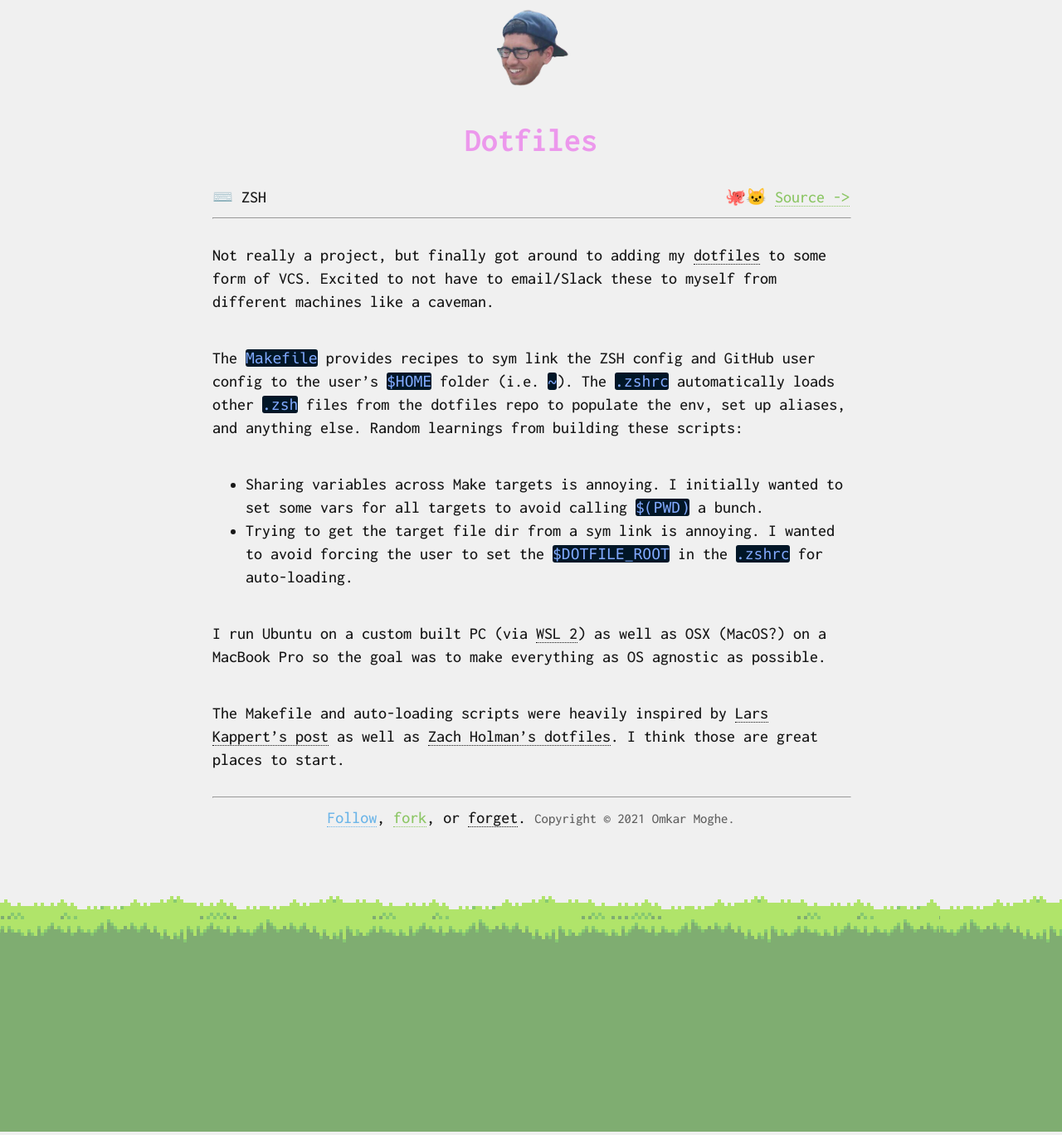
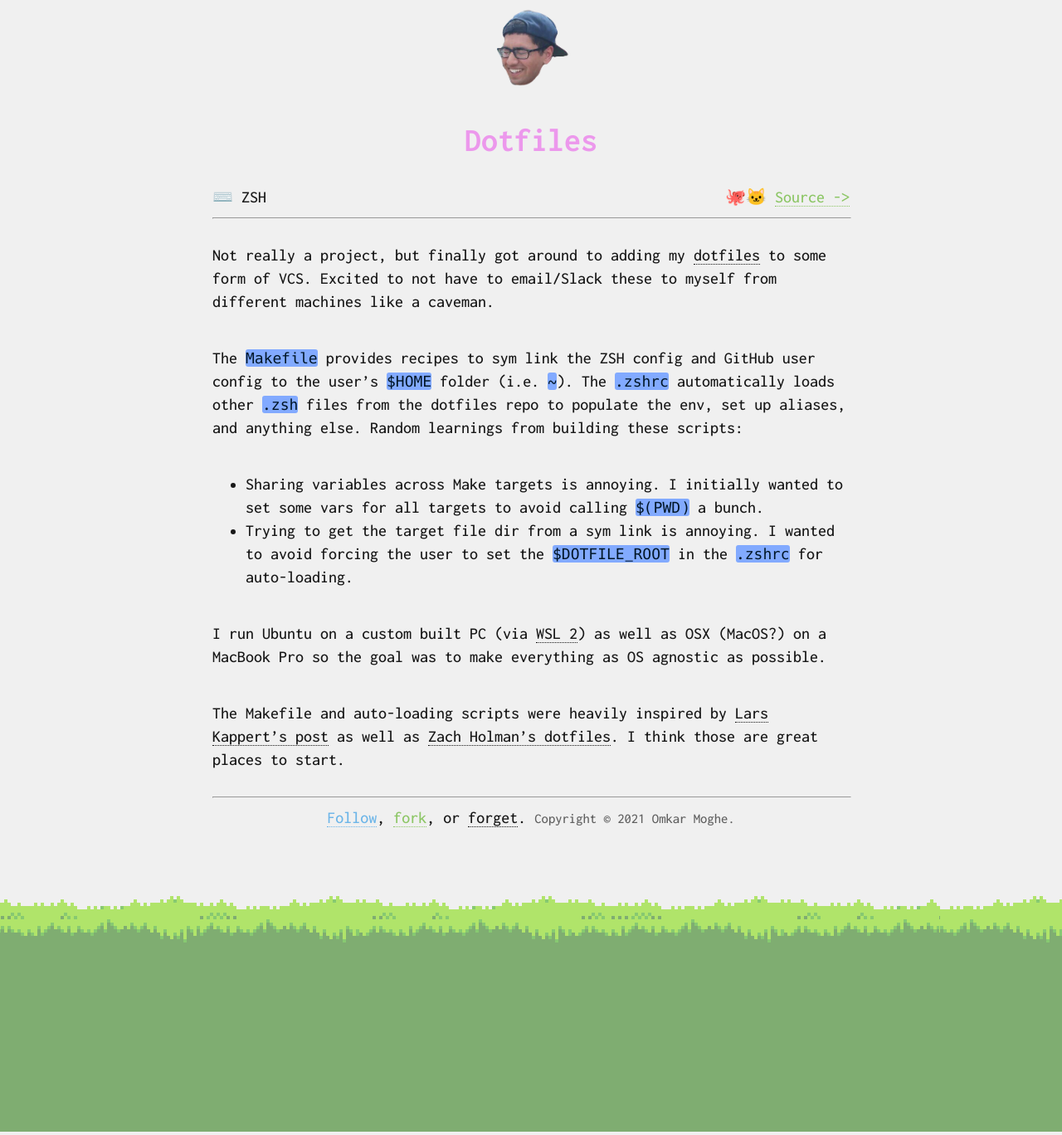
Before and after one commit to omkarmoghe/omkarmoghe.github.io, a Jekyll site: the page built from _projects/dotfiles.md, in a window 1280 px wide. Shown: the whole page at 83% size. Built offline with Jekyll 4.4.1, drawn with Linux system fonts in a browser that asks for light colours; nearby versions of some CDN libraries.

Commit message:
invert inline code colors for light theme

```diff
--- a/css/style.css
+++ b/css/style.css
@@ -153,6 +153,11 @@ pre {
         font-weight: 500;
     }
 
+    code {
+        background-color: #82AAFF;
+        color: #011627;
+    }
+
     ::selection {
         color: rgb(240, 240, 240);
         background: rgb(24, 24, 24);
```
